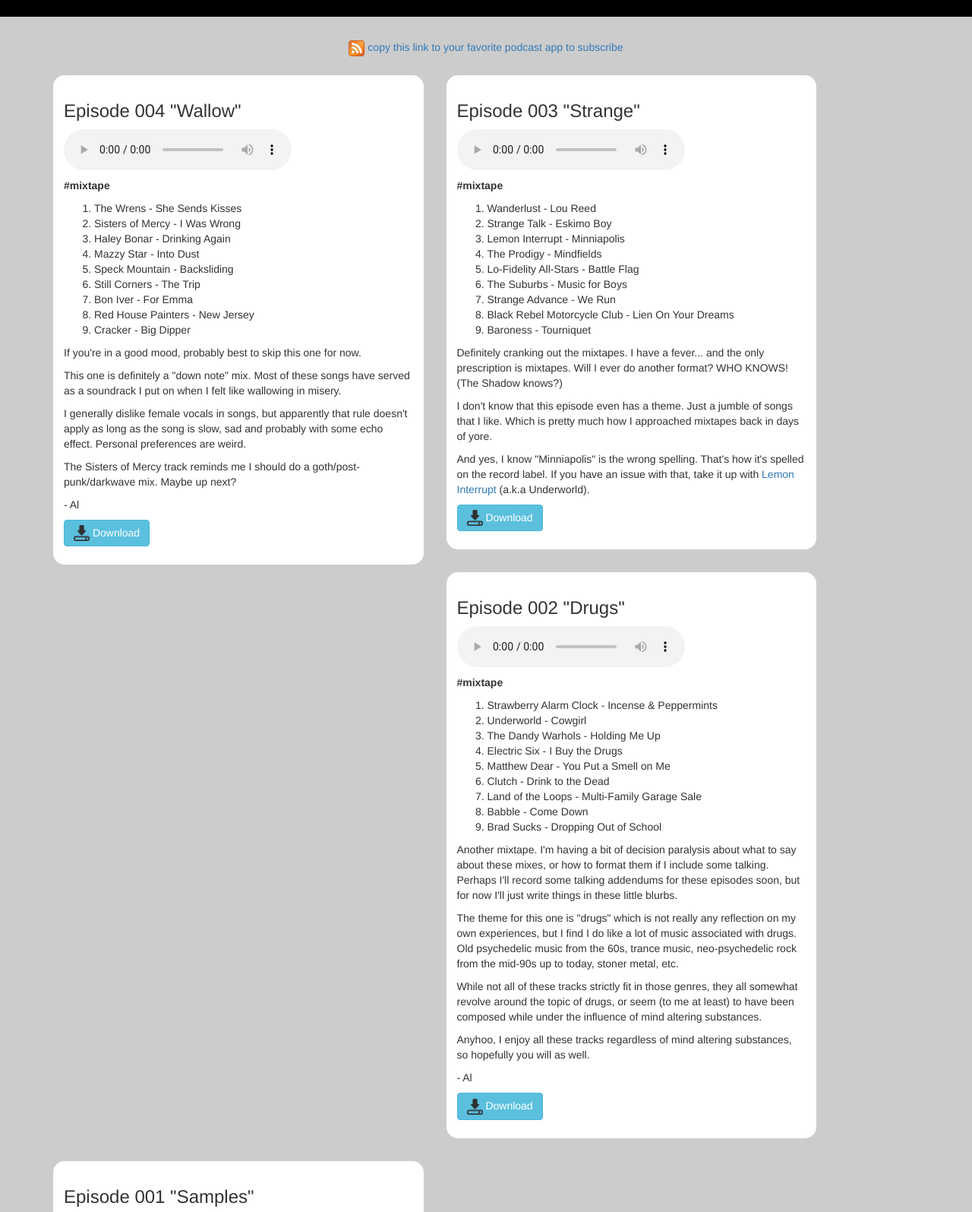
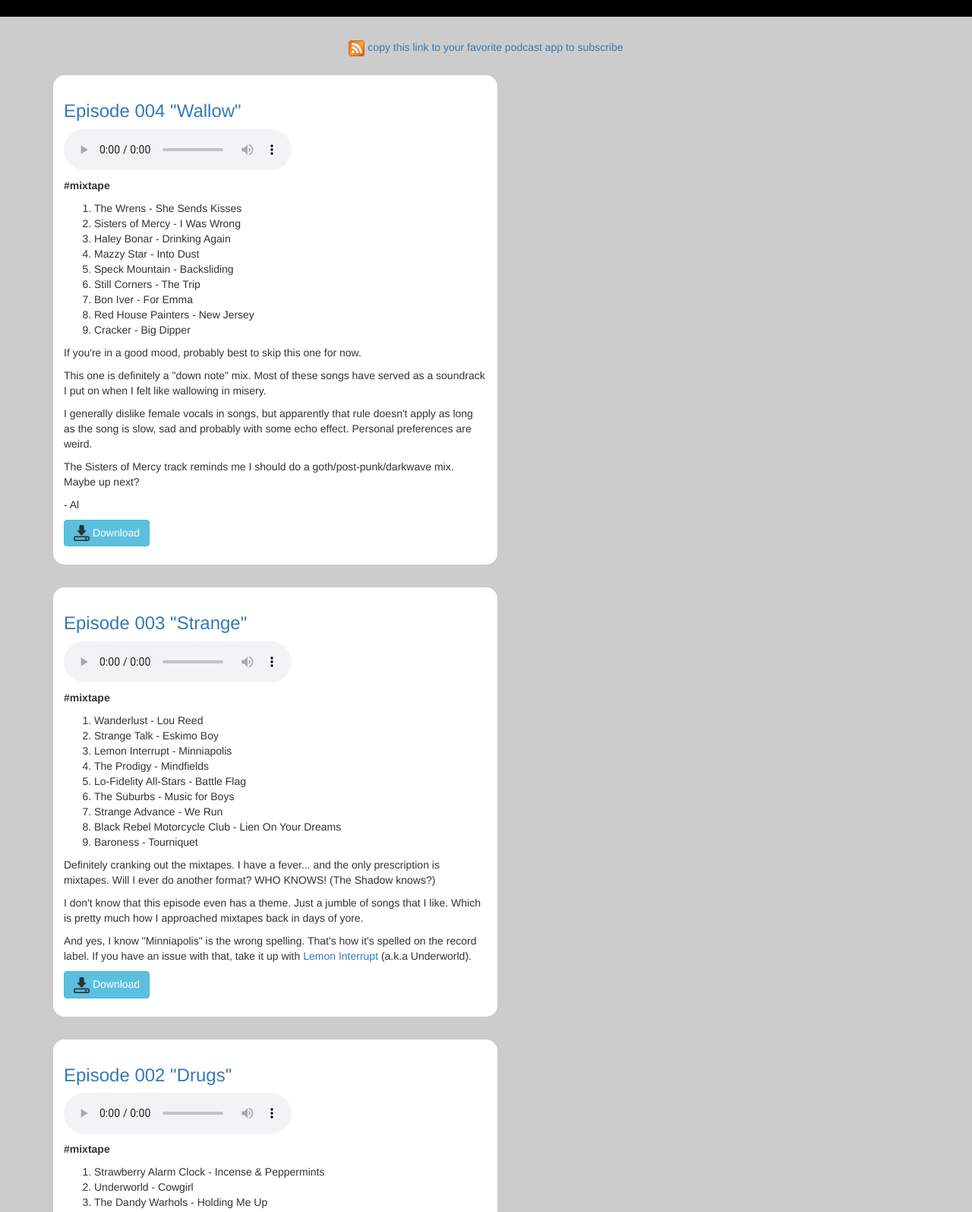
Before and after one commit to thealanberman/thealanberman.github.io, a plain HTML site: page mymisspentyouth/index.html in a window 1280 px wide. Shown: the part 460-2055 px from the top of the page at 76% size. Drawn offline with nearby package versions, Linux system fonts and the light colour scheme.

Commit message:
feed experiment. anchor tags.

```diff
--- a/mymisspentyouth/feed.xml
+++ b/mymisspentyouth/feed.xml
@@ -28,6 +28,7 @@
                 ITEM1
                 ITEM2
             </itunes:summary>
+            <link>https://thealanberman.com/mymisspentyouth/#000</link>
             <enclosure url="https://mymisspentyouth.s3.us-west-2.amazonaws.com/episodes/my_misspent_youth_ZZZZZZZZZZ.mp3" type="audio/mpeg" length="1" />
             <guid>https://mymisspentyouth.s3.us-west-2.amazonaws.com/episodes/my_misspent_youth_ZZZZZZZZZZ.mp3</guid>
         </item>
@@ -64,6 +65,7 @@
                 Kon Kan - I Beg Your Pardon
                 Negativland - The Greatest Taste Around
             </itunes:summary>
+            <link>https://thealanberman.com/mymisspentyouth/#001</link>
             <enclosure url="https://mymisspentyouth.s3.us-west-2.amazonaws.com/episodes/my_misspent_youth_001.mp3" type="audio/mpeg" length="1" />
             <guid>https://mymisspentyouth.s3.us-west-2.amazonaws.com/episodes/my_misspent_youth_001.mp3</guid>
         </item>
@@ -93,6 +95,7 @@
                 Babble - Come Down
                 Brad Sucks - Dropping Out of School
             </itunes:summary>
+            <link>https://thealanberman.com/mymisspentyouth/#002</link>
             <enclosure url="https://mymisspentyouth.s3.us-west-2.amazonaws.com/episodes/my_misspent_youth_002.mp3" type="audio/mpeg" length="1" />
             <guid>https://mymisspentyouth.s3.us-west-2.amazonaws.com/episodes/my_misspent_youth_002.mp3</guid>
         </item>
@@ -122,6 +125,7 @@
                 Black Rebel Motorcycle Club - Lien On Your Dreams
                 Baroness - Tourniquet
             </itunes:summary>
+            <link>https://thealanberman.com/mymisspentyouth/#003</link>
             <enclosure url="https://mymisspentyouth.s3.us-west-2.amazonaws.com/episodes/my_misspent_youth_003.mp3" type="audio/mpeg" length="1" />
             <guid>https://mymisspentyouth.s3.us-west-2.amazonaws.com/episodes/my_misspent_youth_003.mp3</guid>
         </item>
@@ -151,6 +155,7 @@
                 Red House Painters - New Jersey
                 Cracker - Big Dipper
             </itunes:summary>
+            <link>https://thealanberman.com/mymisspentyouth/#004</link>
             <enclosure url="https://mymisspentyouth.s3.us-west-2.amazonaws.com/episodes/my_misspent_youth_004.mp3" type="audio/mpeg" length="1" />
             <guid>https://mymisspentyouth.s3.us-west-2.amazonaws.com/episodes/my_misspent_youth_004.mp3</guid>
         </item>
--- a/mymisspentyouth/index.html
+++ b/mymisspentyouth/index.html
@@ -68,7 +68,7 @@
 
                 <!-- #################### EPISODE START #################### -->
                 <!--
-                <div class="col-sm-5 episode">
+                <div class="col-sm-6 episode">
                     <h3>Episode 000 "SOMETHING"</h3>
                     <p>
                         <audio controls>
@@ -91,8 +91,8 @@
                 -->
 
                 <!-- #################### EPISODE START #################### -->
-                <div class="col-sm-5 episode">
-                    <h3>Episode 004 "Wallow"</h3>
+                <div class="col-sm-6 episode">
+                    <h3><a href="#004">Episode 004 "Wallow"</a></h3>
                     <p>
                         <audio controls>
                             <source
@@ -124,8 +124,8 @@
                 </div>
 
                 <!-- #################### EPISODE START #################### -->
-                <div class="col-sm-5 episode">
-                    <h3>Episode 003 "Strange"</h3>
+                <div class="col-sm-6 episode">
+                    <h3><a href="#003">Episode 003 "Strange"</a></h3>
                     <p>
                         <audio controls>
                             <source
@@ -162,8 +162,8 @@
                 </div>
 
                 <!-- #################### EPISODE START #################### -->
-                <div class="col-sm-5 episode">
-                    <h3>Episode 002 "Drugs"</h3>
+                <div class="col-sm-6 episode">
+                    <h3><a href="#002">Episode 002 "Drugs"</a></h3>
                     <p>
                         <audio controls>
                             <source
@@ -204,8 +204,8 @@
                 </div>
 
                 <!-- #################### EPISODE START #################### -->
-                <div class="col-sm-5 episode">
-                    <h3>Episode 001 "Samples"</h3>
+                <div class="col-sm-6 episode">
+                    <h3><a href="#001">Episode 001 "Samples"</a></h3>
                     <p>
                         <audio controls>
                             <source
```
